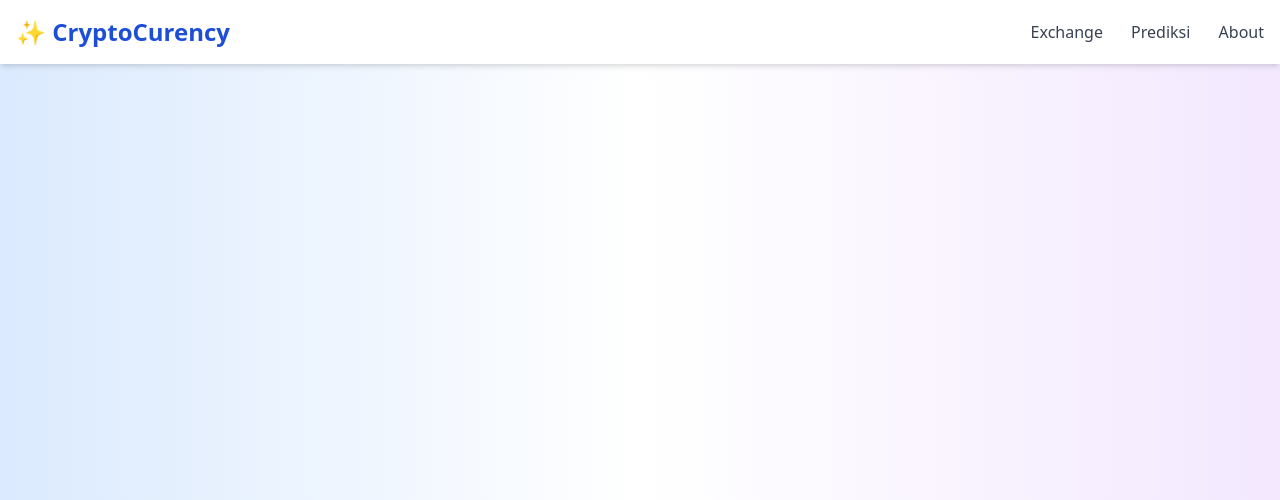
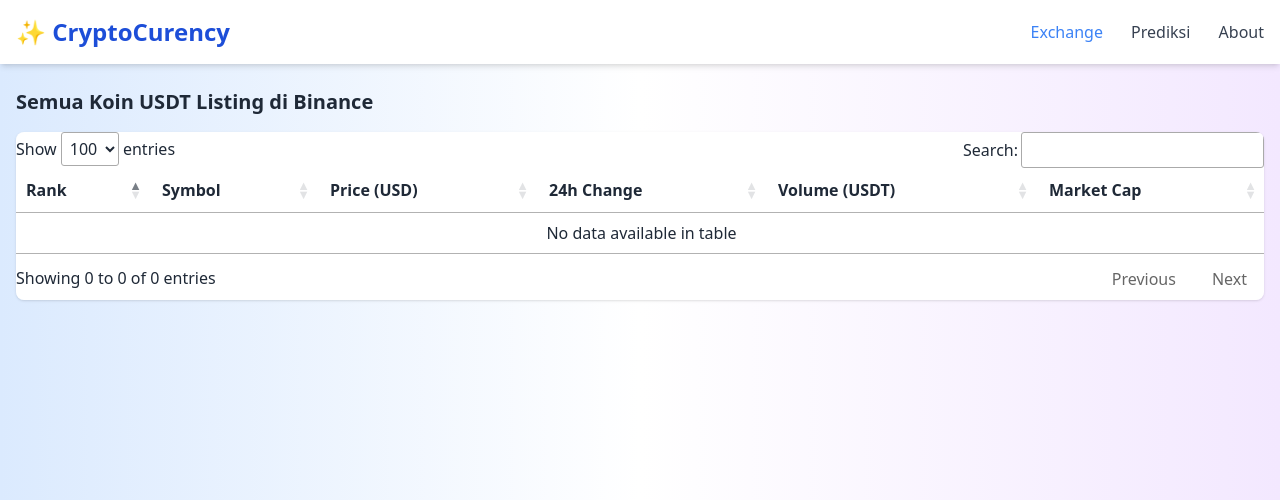
Before and after one commit to muafim/Machine-Learning, a Flask app: page /exchange in a window 1280 px wide. Shown: the top 500 px of the page. Run offline with Flask 3, Linux system fonts and the light colour scheme; data that the repository does not hold is empty; some libraries are stand-ins or nearby versions.

Commit message:
push
Sudah ada exchange

```diff
--- a/app.py
+++ b/app.py
@@ -1,4 +1,7 @@
-from flask import Flask, render_template
+from flask import Flask, render_template, jsonify
+import requests
+import time
+import logging
 
 app = Flask(__name__)
 
@@ -6,17 +9,75 @@ app = Flask(__name__)
 def index():
     return render_template('index.html')
 
-@app.route('/prediksi')
-def prediksi():
-    return render_template('prediksi.html')
-
 @app.route('/exchange')
 def exchange():
     return render_template('exchange.html')
 
-@app.route('/tentang')
-def tentang():
-    return render_template('tentang.html')
+
+def fetch_binance_data():
+    # 1. Ambil data 24hr ticker Binance
+    try:
+        resp = requests.get('https://api.binance.com/api/v3/ticker/24hr', timeout=10)
+        resp.raise_for_status()
+        raw = resp.json()
+    except Exception as e:
+        logging.error(f"Binance API error: {e}")
+        return []
+
+    coins = []
+    for item in raw:
+        sym = item.get('symbol', '')
+        if not sym.endswith('USDT'):
+            continue
+        try:
+            base = sym[:-4].upper()
+            coins.append({
+                'symbol': base,
+                'price': float(item['lastPrice']),
+                'change_pct': float(item['priceChangePercent']),
+                'volume': float(item['quoteVolume']),
+            })
+        except:
+            continue
+
+    # sort by volume desc
+    coins.sort(key=lambda x: x['volume'], reverse=True)
+
+    # 2. Ambil market cap dari CoinGecko: top 500 lewat 2 halaman
+    gecko_caps = {}
+    for page in [1, 2]:
+        try:
+            params = {
+                'vs_currency': 'usd',
+                'order': 'market_cap_desc',
+                'per_page': 250,
+                'page': page,
+                'sparkline': 'false'
+            }
+            r = requests.get('https://api.coingecko.com/api/v3/coins/markets', params=params, timeout=10)
+            r.raise_for_status()
+            for c in r.json():
+                # symbol di CoinGecko adalah ticker lowercase, e.g. "btc"
+                gecko_caps[c['symbol'].upper()] = c.get('market_cap', None)
+            time.sleep(1)  # hindari rate limit
+        except Exception as e:
+            logging.warning(f"CoinGecko page {page} failed: {e}")
+
+    # 3. Gabungkan market cap
+    for c in coins:
+        c['market_cap'] = gecko_caps.get(c['symbol'], None)
+
+    # 4. Set rank ulang
+    for i, c in enumerate(coins, start=1):
+        c['rank'] = i
+
+    return coins
+
+
+@app.route('/api/binance')
+def api_binance():
+    return jsonify(fetch_binance_data())
+
 
 if __name__ == '__main__':
     app.run(debug=True)
--- a/templates/exchange.html
+++ b/templates/exchange.html
@@ -1,24 +1,80 @@
 <!DOCTYPE html>
 <html lang="id">
 <head>
-    <meta charset="UTF-8" />
-    <meta name="viewport" content="width=device-width, initial-scale=1.0" />
-    <title>Beranda Interaktif</title>
-    <script src="https://cdn.tailwindcss.com"></script>
-    <link rel="stylesheet" href="{{ url_for('static', filename='css/style.css') }}">
-  </head>
+  <meta charset="UTF-8" />
+  <meta name="viewport" content="width=device-width, initial-scale=1.0"/>
+  <title>Exchange — CryptoCurency</title>
+  <script src="https://cdn.tailwindcss.com"></script>
+  <link
+    rel="stylesheet"
+    href="https://cdn.datatables.net/1.12.1/css/dataTables.tailwind.css"
+  />
+</head>
 <body class="bg-gradient-to-r from-blue-100 via-white to-purple-100 text-gray-800">
 
   <!-- Navbar -->
   <header class="bg-white shadow-md sticky top-0 z-50">
-    <div class="container mx-auto px-4 py-4 flex justify-between items-center transition-all duration-300">
-      <h1 class="text-2xl font-bold text-blue-700 hover:scale-105 transition-transform duration-300">✨ CryptoCurency</h1>
+    <div class="container mx-auto px-4 py-4 flex justify-between items-center">
+      <h1 class="text-2xl font-bold text-blue-700">✨ CryptoCurency</h1>
       <nav class="space-x-6 text-gray-700 font-medium">
-        <a href="/exchange" class="hover:text-blue-500 transition duration-300">Exchange</a>
-        <a href="/prediksi" class="hover:text-blue-500 transition duration-300">Prediksi</a>
-        <a href="/tentang" class="hover:text-blue-500 transition duration-300">About</a>
+        <a href="/exchange" class="text-blue-500">Exchange</a>
+        <a href="/prediksi" class="hover:text-blue-500">Prediksi</a>
+        <a href="/tentang" class="hover:text-blue-500">About</a>
       </nav>
     </div>
   </header>
+
+  <!-- Main Content -->
+  <main class="container mx-auto px-4 py-6">
+    <h2 class="text-xl font-semibold mb-4">
+      Semua Koin USDT Listing di Binance
+    </h2>
+    <div class="overflow-x-auto bg-white rounded-lg shadow">
+      <table id="coins-table" class="min-w-full divide-y divide-gray-200"></table>
+    </div>
+  </main>
+
+  <!-- JS Dependencies -->
+  <script src="https://code.jquery.com/jquery-3.6.0.min.js"></script>
+  <script
+    src="https://cdn.datatables.net/1.12.1/js/jquery.dataTables.min.js">
+  </script>
+  <script
+    src="https://cdn.datatables.net/1.12.1/js/dataTables.tailwind.js">
+  </script>
+
+  <!-- Initialize DataTable -->
+  <script>
+    $(function() {
+      const table = $('#coins-table').DataTable({
+        ajax: { url: '/api/binance', dataSrc: '' },
+        columns: [
+          { title: 'Rank',        data: 'rank' },
+          { title: 'Symbol',      data: 'symbol' },
+          { title: 'Price (USD)', data: 'price',
+            render: d => d.toFixed(6) },
+          { title: '24h Change',  data: 'change_pct',
+            render: d => {
+              const cls = d >= 0 ? 'text-green-600' : 'text-red-600';
+              return `<span class="${cls}">${
+                d >= 0 ? '+' : ''}${d.toFixed(2)}%</span>`;
+            }
+          },
+          { title: 'Volume (USDT)', data: 'volume',
+            render: d => Number(d).toLocaleString() },
+          { title: 'Market Cap', data: 'market_cap',
+            render: d => d != null
+              ? `$${Number(d).toLocaleString()}`
+              : '-' }
+        ],
+        order: [[0, 'asc']],
+        pageLength: 100,
+        responsive: true
+      });
+
+      // Refresh tiap 5 menit
+      setInterval(() => table.ajax.reload(null, false), 300000);
+    });
+  </script>
 </body>
 </html>
--- a/templates/prediksi.html
+++ b/templates/prediksi.html
@@ -15,8 +15,8 @@
       <h1 class="text-2xl font-bold text-blue-700 hover:scale-105 transition-transform duration-300">✨ CryptoCurency</h1>
       <nav class="space-x-6 text-gray-700 font-medium">
         <a href="/exchange" class="hover:text-blue-500 transition duration-300">Exchange</a>
-        <a href="#" class="hover:text-blue-500 transition duration-300">Prediksi</a>
-        <a href="/tentang" class="hover:text-blue-500 transition duration-300">About</a>
+        <a href="/prediksi" class="hover:text-blue-500 transition duration-300">Prediksi</a>
+        <a href="#" class="hover:text-blue-500 transition duration-300">About</a>
       </nav>
     </div>
   </header>
```
